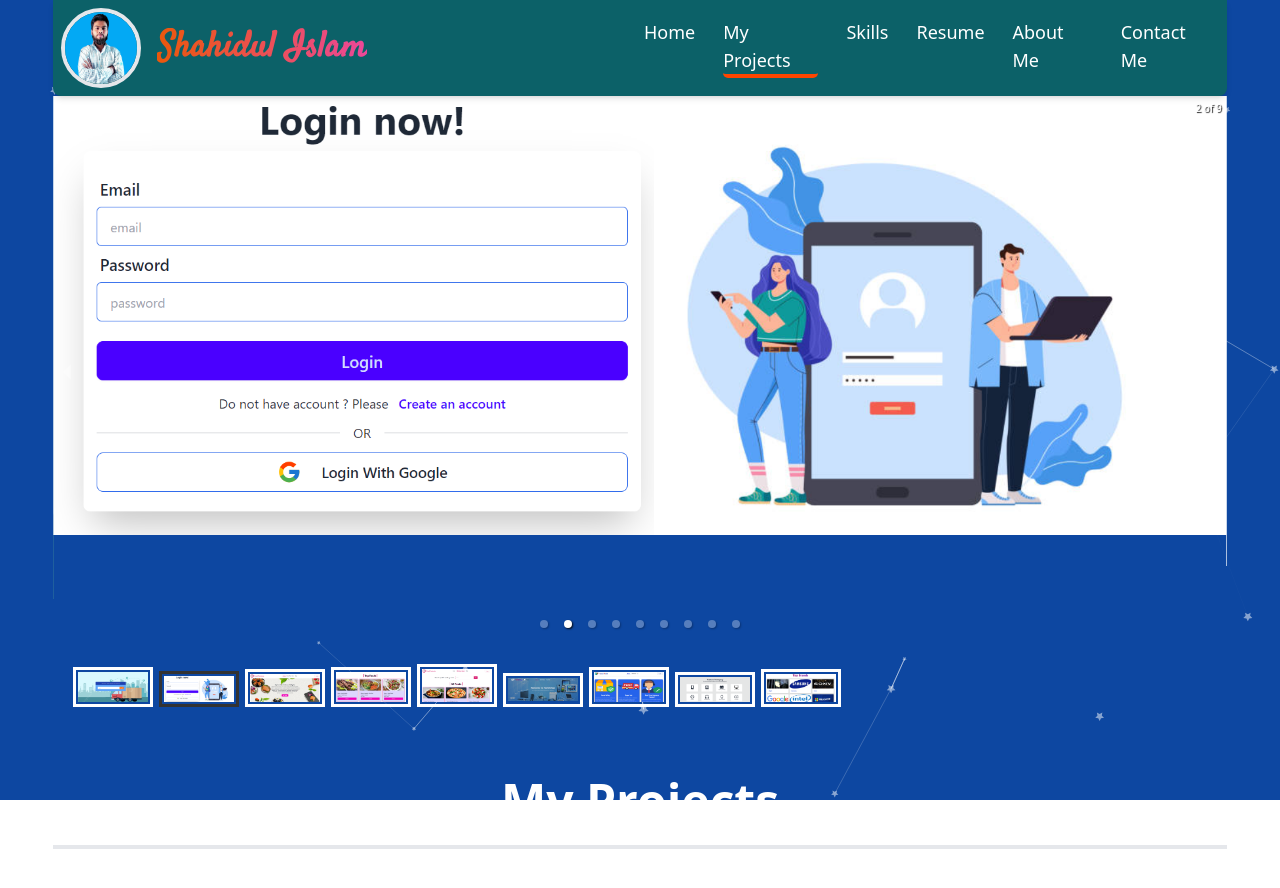
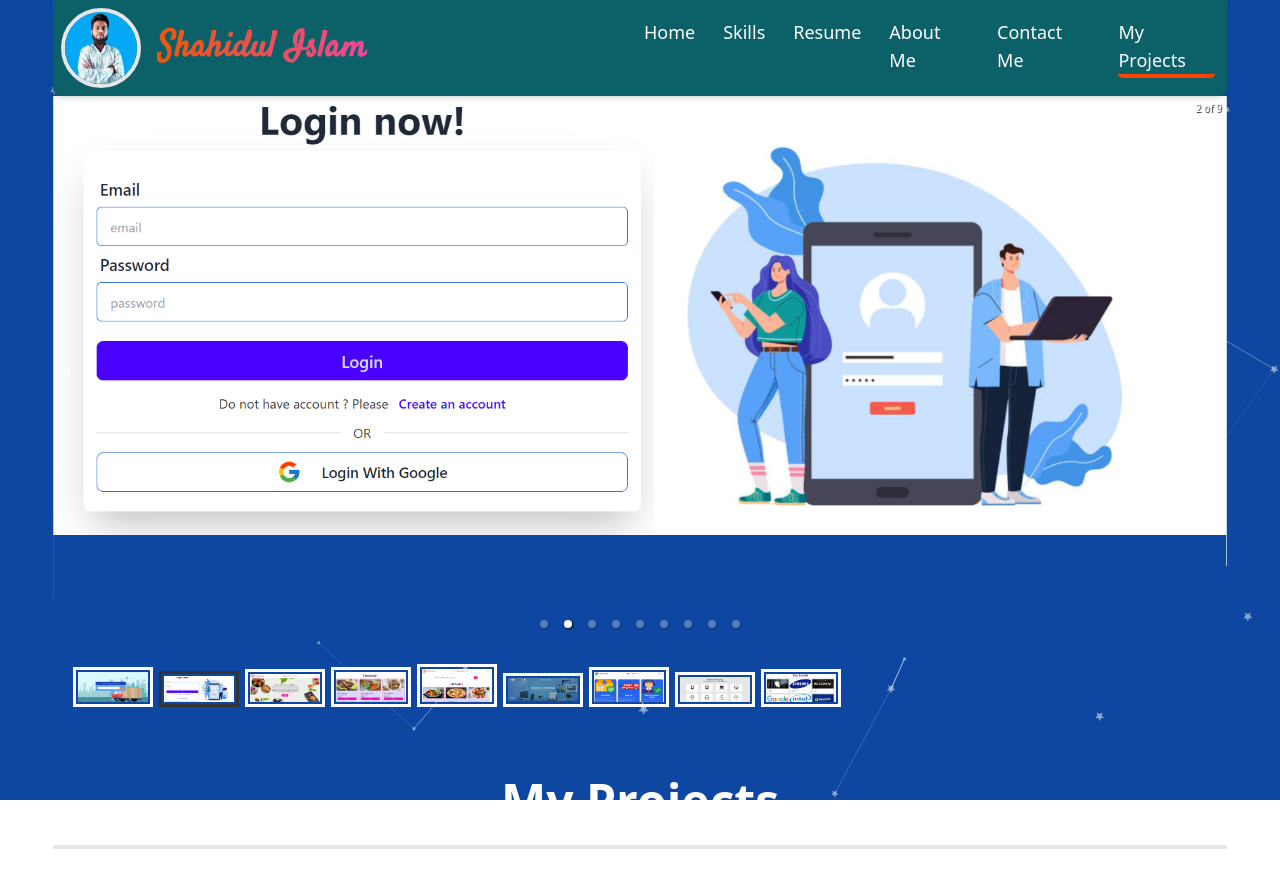
Before and after one commit to Shahidul-Islam-Jony/my-portfolio, a React (Vite) app: page /myProjects in a window 1280 px wide. Shown: the top 888 px of the page. Built offline with nearby package versions, Linux system fonts and the light colour scheme; grey boxes are pictures that could not be loaded.

Commit message:
Navbar Link routing problem solved

```diff
--- a/src/components/Navbar/Navbar.jsx
+++ b/src/components/Navbar/Navbar.jsx
@@ -8,13 +8,20 @@ import { Link } from 'react-scroll';
 
 const Navbar = () => {
     const [isActive, setisActive] = useState(true);
+    const [isActiveMyProject, setActiveMyProject] = useState(false);
+
     const links = <div className="flex flex-col md:flex-row gap-7 text-white text-lg">
-        <NavLink to='/'>Home</NavLink>
-        <NavLink to='/myProjects'>My Projects</NavLink>
-        <Link to='skills'  smooth={true} duration={500}>Skills</Link>
-        <a href="https://drive.google.com/file/d/1e1kVYu5B926zSdngXC5xOLbZQokFCLuE/view" target="blank" download="Shahidul Islam Resume.pdf">Resume</a>
-        <Link to='aboutMe'  smooth={true} duration={500}>About Me</Link>
-        <Link to='contactMe'  smooth={true} duration={500}>Contact Me</Link>
+        <NavLink to='/' onClick={() => setActiveMyProject(false)}>Home</NavLink>
+        {
+            isActiveMyProject ? '' :
+                <div className="flex gap-7">
+                    <Link to='skills' smooth={true} duration={500}>Skills</Link>
+                    <a href="https://drive.google.com/file/d/1e1kVYu5B926zSdngXC5xOLbZQokFCLuE/view" target="blank" download="Shahidul Islam Resume.pdf">Resume</a>
+                    <Link to='aboutMe' smooth={true} duration={500}>About Me</Link>
+                    <Link to='contactMe' smooth={true} duration={500}>Contact Me</Link>
+                </div>
+        }
+        <NavLink to='/myProjects' onClick={() => setActiveMyProject(true)}>My Projects</NavLink>
     </div>
     return (
         <div>
```
